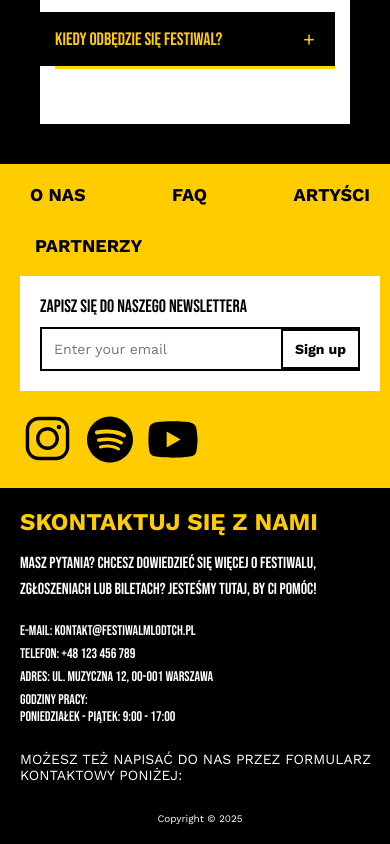
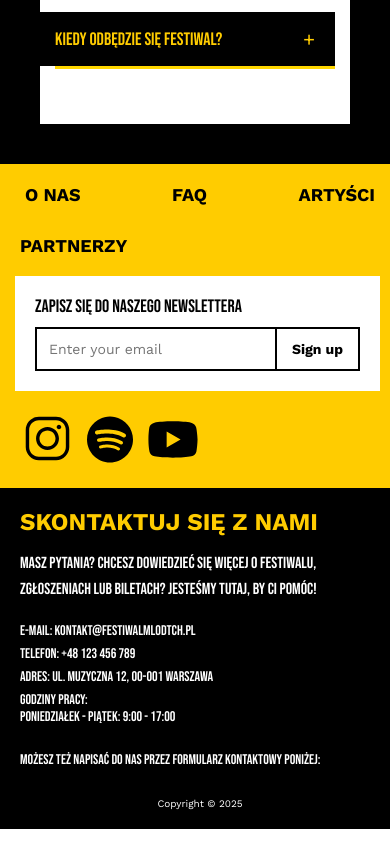
Before and after one commit to apetrochenko6/soundon-spa, a React (Vite) app in the folder my-frontend/: page / in a window 390 px wide. Shown: the part 1869-2713 px from the top of the page. Built offline with nearby package versions, Linux system fonts and the light colour scheme.

Commit message:
Initial commit front

```diff
--- a/my-frontend/src/Footer.css
+++ b/my-frontend/src/Footer.css
@@ -17,7 +17,7 @@
     display: flex;
     gap: 20px;
     margin-bottom: 30px;
-    margin-left: 15px;
+
     flex-wrap: wrap;
     justify-content: space-between;
     margin-right: 15px;
@@ -28,20 +28,21 @@
     font-weight: 900;
     color: #000;
     text-decoration: none;
-    white-space: nowrap;
+
 }
 
 .footer-partner-link {
     font-size: 30px;
     font-weight: 900;
-    margin-left: 15px;
+
     color: #000;
     text-decoration: none;
     margin-bottom: 20px;
-    white-space: nowrap;
+
 }
 
 .footer-newsletter {
+    margin-left: -5px;
     background-color: #fff;
     margin-top: auto;
     margin-bottom: 20px;
@@ -57,6 +58,7 @@
 }
 
 .newsletter-input-container {
+
     display: flex;
     align-items: center;
     background-color: #fff;
@@ -141,10 +143,12 @@
 }
 
 .footer-contact-form {
+    font-family: 'Bebas Neue', sans-serif;
     margin-top: auto;
 }
 
 .footer-contact-form p {
+    font-family: 'Bebas Neue', sans-serif;
     font-size: 20px;
     color: #fff;
     margin-bottom: 10px;
@@ -182,7 +186,7 @@
     }
 
     .footer-contact-form p {
-        font-size: 16px;
+        font-size: 16p
     }
 
     .footer-copyright {
@@ -194,7 +198,7 @@
     }
 
     .newsletter-button {
-        padding: 10px 12px;
+
         font-size: 14px;
     }
 }
@@ -231,9 +235,9 @@
     }
 
     .footer-nav-buttons {
-        gap: 10px;
-        margin-left: 10px;
-        margin-right: 10px;
+
+        margin-left: 5px;
+        margin-right: 5px;
     }
 
     .footer-left,
--- a/my-frontend/src/buyTicket.css
+++ b/my-frontend/src/buyTicket.css
@@ -69,7 +69,7 @@
     height: fit-content;
     border: 5px solid #000;
     border-radius: 12px;
-    box-shadow: 8px 8px 0 rgba(0, 0, 0, 0.2),
+    box-shadow: 8px 8px 0 rgba(0, 0, 0, 0.4),
         0 15px 30px rgba(0, 0, 0, 0.3);
     transform-style: preserve-3d;
     transition: all 0.3s ease;
```
Also changed, not shown: 1 other file (tests, documents, lock files or other folders).
